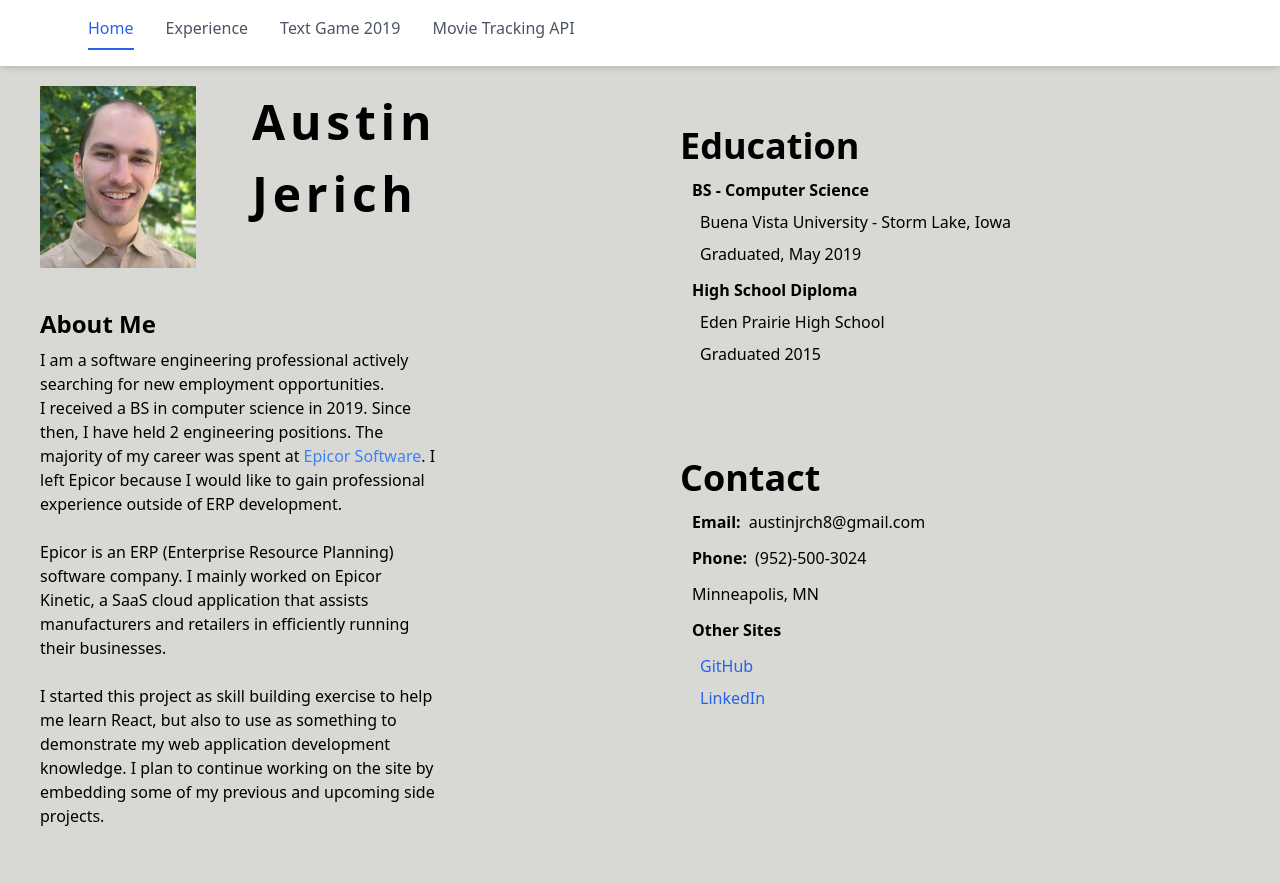
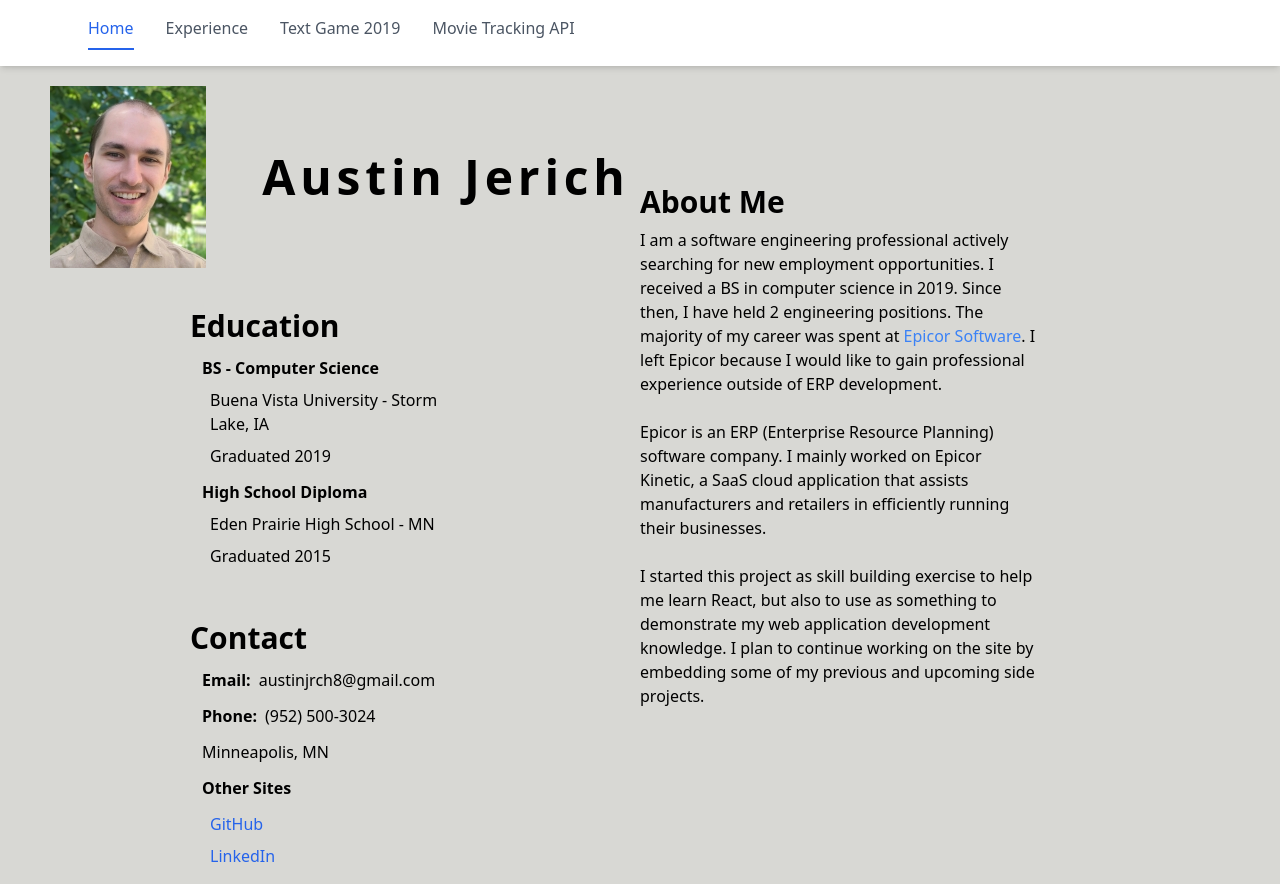
Before and after one commit to AJJ22/AustinJerich, a React (Create React App) app in the folder frontend/: page /#/ in a window 1280 px wide. Before the commit the page ends 828 px from the top, so only its background shows below. Built offline with nearby package versions, Linux system fonts and the light colour scheme; no server answers.

Commit message:
re-organized home page to look nicer with the education and contact info

```diff
--- a/frontend/src/components/Home.js
+++ b/frontend/src/components/Home.js
@@ -7,21 +7,56 @@ export default function home(){
             <NavBar />
             <div className="flex  relative py-5 px-10 h-[90vh] z-10">
                 <div className='flex flex-col w-1/2'>
-                    <div className='flex'>
+                    <div className='flex  justify-center'>
                         <img className="mr-14" alt="Headshot of Austin Jerich" src={portrait} />
-                        <div>
-                            <div className='text-5xl font-bold py-3 tracking-widest'>Austin</div>
-                            <div className='text-5xl font-bold py-3 tracking-widest'>Jerich</div>
+                        <div className='flex items-center'>
+                            <div className='text-5xl font-bold py-3 tracking-widest'>Austin Jerich</div>
                         </div>
                     </div>
 
-                    <div className="w-2/3">
-                        <h4 className='font-semibold text-2xl mt-10 mb-2'>About Me</h4>
+                    <div className="w-full h-full flex flex-col items-center">
+                        <div className='m-10 w-1/2'>
+                            <div className='text-3xl font-semibold'>Education</div>
+                            <div className='m-3'>
+                                <div className='font-extrabold my-2'>BS - Computer Science</div>
+                                <div className='m-2'>Buena Vista University - Storm Lake, IA</div>
+                                <div className='m-2'>Graduated 2019</div>
+                            </div>
+                            <div className='m-3'>
+                                <div className='font-extrabold my-2'>High School Diploma</div>
+                                <div className='m-2'>Eden Prairie High School - MN</div>
+                                <div className='m-2'>Graduated 2015</div>
+                            </div>
+                        </div>
+
+                        <div className='w-1/2'>
+                            <div className='text-3xl font-semibold'>Contact</div>
                             <div>
-                            I am a software engineering professional actively searching for new employment opportunities.
+                                <div className='flex m-3'>
+                                    <div className='font-semibold'>Email:</div>
+                                    <div className='mx-2'>austinjrch8@gmail.com</div>
                                 </div>
+                                <div className='flex m-3'>
+                                    <div className='font-semibold'>Phone:</div>
+                                    <div className='mx-2'>(952) 500-3024</div>
+                                </div>
+                                <div className='m-3'>
+                                    <div>Minneapolis, MN</div>
+                                </div>
+                            </div>
+                            <div className='m-3 flex flex-col'>
+                                <div className='font-semibold mb-2'>Other Sites</div>
+                                <a className='my-1 mx-2 text-blue-600' href="https://github.com/AJJ22">GitHub</a>
+                                <a className='my-1 mx-2 text-blue-600' href="https://www.linkedin.com/in/austin-jerich-75a120119/">LinkedIn</a>
+                            </div>
+                        </div>
+                    </div>
+                </div>
+
+                <div className='flex flex-col justify-center w-1/3'>
+                    <h4 className='font-semibold text-3xl mt-10 mb-2'>About Me</h4>
                     <div>
-                            I received a BS in computer science in 2019. Since then, I have held 2 engineering positions. The majority of my career was spent at
+                        I am a software engineering professional actively searching for new employment opportunities. I received a BS in computer science in 2019. Since then, I have held 2 engineering positions. The majority of my career was spent at
                         <a className='text-blue-500' href="https://www.epicor.com/en-us/"> Epicor Software</a>. I left Epicor because I would like to gain professional experience
                         outside of ERP development.
                     </div>
@@ -37,45 +72,6 @@ export default function home(){
                     </div>
                 </div>
             </div>
-
-                <div className='flex flex-col justify-center'>
-                    <div className='m-10'>
-                        <div className='text-4xl font-bold'>Education</div>
-                        <div className='m-3'>
-                            <div className='font-extrabold my-2'>BS - Computer Science</div>
-                            <div className='m-2'>Buena Vista University - Storm Lake, Iowa</div>
-                            <div className='m-2'>Graduated, May 2019</div>
-                        </div>
-                        <div className='m-3'>
-                            <div className='font-extrabold my-2'>High School Diploma</div>
-                            <div className='m-2'>Eden Prairie High School</div>
-                            <div className='m-2'>Graduated 2015</div>
-                        </div>
-                    </div>
-
-                    <div className='m-10'>
-                        <div className='text-4xl font-bold'>Contact</div>
-                        <div>
-                            <div className='flex m-3'>
-                                <div className='font-semibold'>Email:</div>
-                                <div className='mx-2'>austinjrch8@gmail.com</div>
-                            </div>
-                            <div className='flex m-3'>
-                                <div className='font-semibold'>Phone:</div>
-                                <div className='mx-2'>(952)-500-3024</div>
-                            </div>
-                            <div className='m-3'>
-                                <div>Minneapolis, MN</div>
-                            </div>
-                        </div>
-                        <div className='m-3 flex flex-col'>
-                            <div className='font-semibold mb-2'>Other Sites</div>
-                            <a className='my-1 mx-2 text-blue-600' href="https://github.com/AJJ22">GitHub</a>
-                            <a className='my-1 mx-2 text-blue-600' href="https://www.linkedin.com/in/austin-jerich-75a120119/">LinkedIn</a>
-                        </div>
-                    </div>
-                </div>
-            </div>
         </div>
     )
 }
```
Lines whose indentation alone changed are shown as unchanged.
